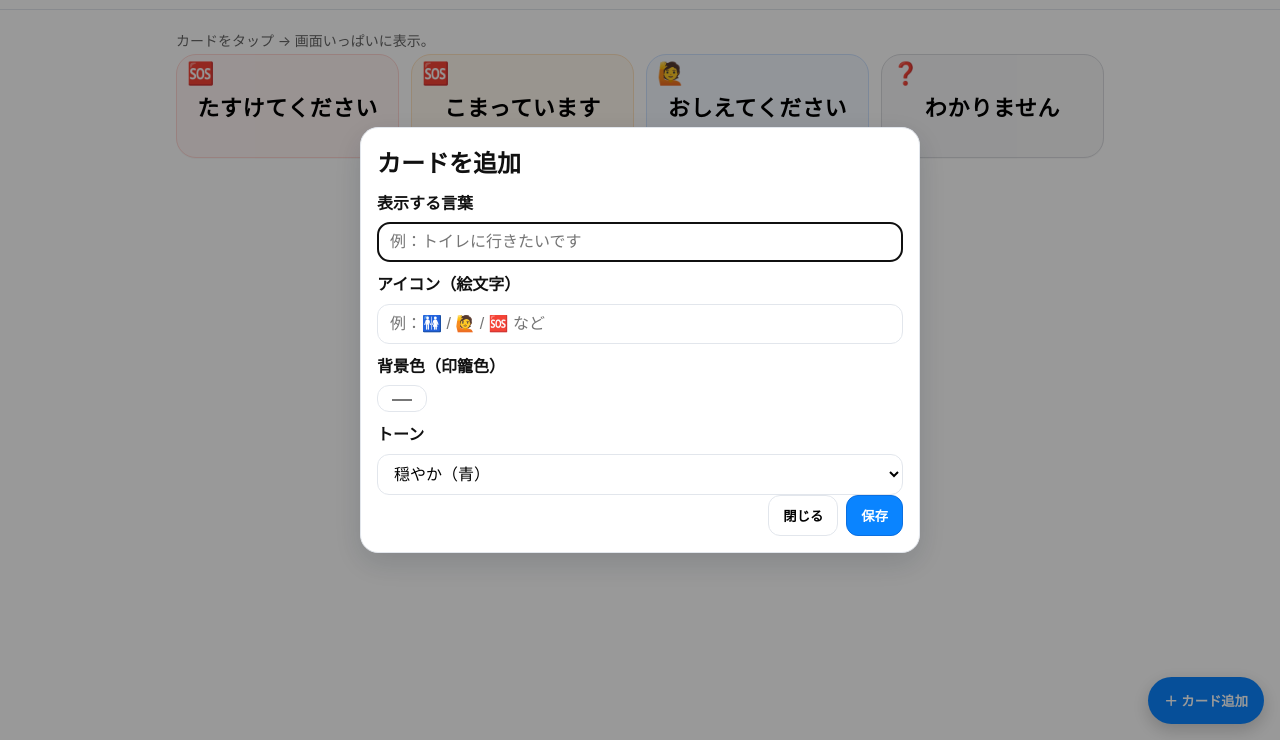
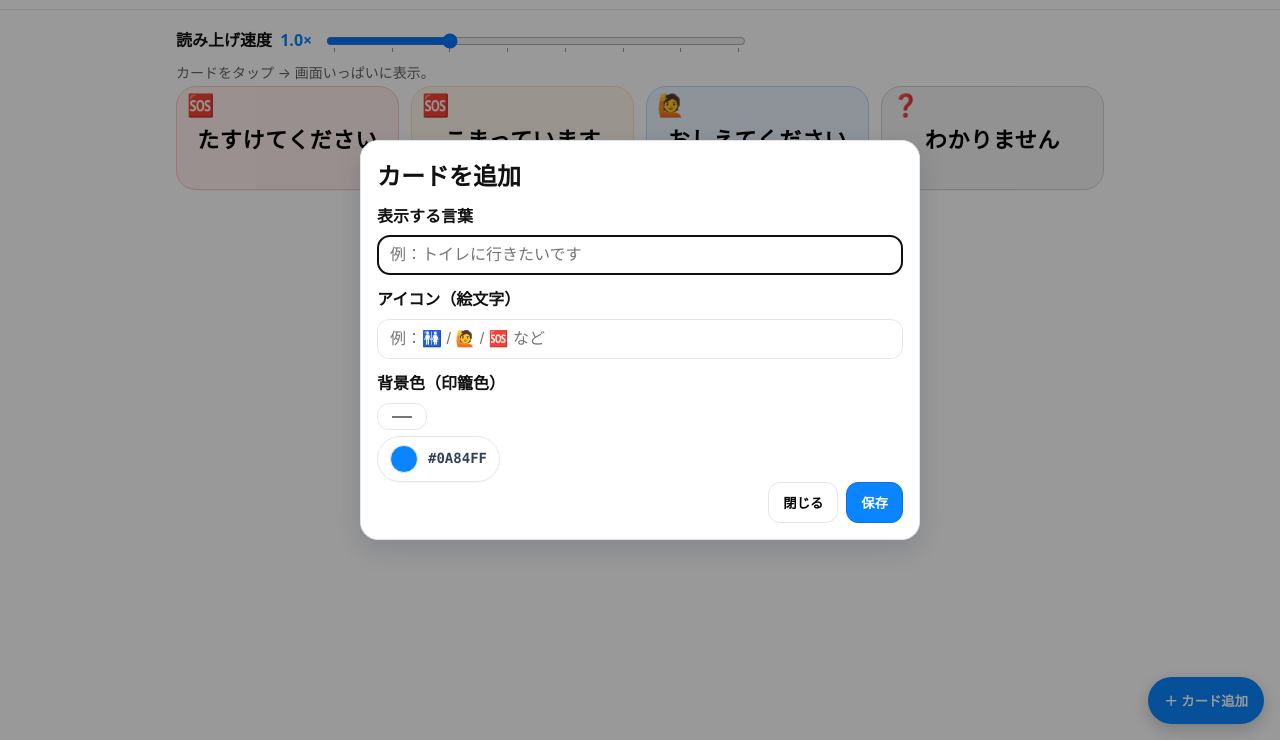
Before and after one commit to tkk-fk/help, a plain HTML site: page index.html in a window 1280 px wide. Both pictures are taken after a click on the button "＋ カード追加". Shown: the part 60-800 px from the top of the page. Drawn offline with Linux system fonts and the light colour scheme.

Commit message:
Update index.html

```diff
--- a/index.html
+++ b/index.html
@@ -9,7 +9,6 @@
     :root{
       --fg:#111; --bg:#fff; --muted:#666;
       --acc:#0a84ff; --card:#f7f8fa; --border:#e2e6ec;
-      --danger:#ff3b30; --warn:#ff9f0a; --calm:#0a84ff; --neutral:#6c6d70;
       --radius:20px;
     }
     *{box-sizing:border-box}
@@ -43,11 +42,17 @@
     }
     .card:active{transform:scale(.98)}
     .badge{position:absolute; left:10px; top:8px; font-size:22px; line-height:1}
-    .tone-danger{border-color:#ffd6d3; background:#fff5f4}
-    .tone-warn{border-color:#ffe4c2; background:#fff8ee}
-    .tone-calm{border-color:#cfe3ff; background:#f3f8ff}
-    .tone-neutral{border-color:#d9dade; background:#f7f7f8}
     .card .small{position:absolute; right:10px; top:8px; color:var(--muted); font-size:12px}
+
+    /* 読み上げ速度スライダー */
+    .rate-wrap{
+      display:flex; align-items:center; gap:12px;
+      margin:6px 0 8px; flex-wrap:wrap;
+    }
+    .rate-wrap label{ font-weight:700; }
+    .rate-wrap .val{ font-weight:800; color:#0a84ff; margin-left:4px; }
+    .rate-wrap input[type="range"]{ width:min(420px, 100%); }
+    .rate-note{ color:#818899; font-size:12px; }
 
     /* Placard (overlay) */
     .placard{
@@ -101,17 +106,18 @@
       padding:16px;
     }
     .sheet h2{margin:0 0 8px}
-    .sheet form{display:grid; gap:10px}
+    .sheet form{display:grid; gap:12px}
     .field{display:grid; gap:6px}
     label{font-weight:700}
-    input[type="text"], input[type="color"], select{
+
+    input[type="text"], input[type="color"]{
       font-size:16px; padding:10px 12px; border:1px solid var(--border); border-radius:12px; background:#fff;
     }
     .btn{
       border:1px solid var(--border); background:#fff; padding:10px 14px; border-radius:12px; cursor:pointer; font-weight:700;
     }
-    .btn.primary{background:var(--acc); color:#fff; border-color:#0b6fe0}
-    .btn.danger{background:var(--danger); color:#fff; border-color:#e4332a}
+    .btn.primary{background:#0a84ff; color:#fff; border-color:#0b6fe0}
+    .btn.danger{background:#ff3b30; color:#fff; border-color:#e4332a}
     .toolbar{display:flex; gap:8px; flex-wrap:wrap; justify-content:flex-end}
     footer{padding:20px 0 40px; color:#818899; text-align:center; font-size:12px}
 
@@ -128,6 +134,22 @@
       background:#0a84ff; color:#fff; border:none; box-shadow:0 6px 18px rgba(0,0,0,.2);
       cursor:pointer;
     }
+
+    /* 色スウォッチ（白い楕円） */
+    .swatch-oval{
+      display:inline-flex; align-items:center; gap:10px;
+      background:#fff; border:1px solid var(--border); border-radius:999px;
+      padding:8px 12px; box-shadow:0 1px 0 rgba(0,0,0,.03);
+      width:fit-content;
+    }
+    .swatch-dot{
+      width:28px; height:28px; border-radius:999px; border:1px solid var(--border);
+      background:#0a84ff;
+    }
+    .swatch-hex{
+      font-family: ui-monospace, "SFMono-Regular", Menlo, Consolas, monospace;
+      font-size:14px; font-weight:700; color:#334155;
+    }
   </style>
 </head>
 <body>
@@ -138,6 +160,17 @@
   </header>
 
   <main id="main" class="wrap">
+    <!-- 読み上げ速度コントロール -->
+    <div class="rate-wrap" aria-label="読み上げ速度の調整">
+      <label for="rate">読み上げ速度 <span id="rateVal" class="val">1.0×</span></label>
+      <input id="rate" type="range" min="0.6" max="2.0" step="0.1" value="1.0" list="rateTicks" aria-describedby="rateNote" />
+      <datalist id="rateTicks">
+        <option value="0.6"></option><option value="0.8"></option><option value="1.0"></option>
+        <option value="1.2"></option><option value="1.4"></option><option value="1.6"></option><option value="1.8"></option><option value="2.0"></option>
+      </datalist>
+
+    </div>
+
     <p class="hint">カードをタップ → 画面いっぱいに表示。</p>
     <div id="grid" class="grid" aria-label="選べる言葉一覧"></div>
   </main>
@@ -175,16 +208,12 @@
         <div class="field">
           <label for="fColor">背景色（印籠色）</label>
           <input id="fColor" type="color" value="#0a84ff" />
+          <div class="swatch-oval" aria-hidden="true">
+            <div id="swatchDot" class="swatch-dot"></div>
+            <div id="swatchHex" class="swatch-hex">#0A84FF</div>
+          </div>
         </div>
-        <div class="field">
-          <label for="fTone">トーン</label>
-          <select id="fTone">
-            <option value="calm">穏やか（青）</option>
-            <option value="warn">注意（橙）</option>
-            <option value="danger">緊急（赤）</option>
-            <option value="neutral">中立（灰）</option>
-          </select>
-        </div>
+        <!-- トーン選択は削除 -->
       </form>
       <div class="toolbar">
         <button class="btn" id="cancelModal" type="button">閉じる</button>
@@ -200,10 +229,10 @@
   ;(()=>{
     // --- 初期プリセット（ストレージには保存しない） ---
     const PRESETS = [
-      { text:"たすけてください", color:"#ff3b30", emoji:"🆘", tone:"danger", builtIn:true },
-      { text:"こまっています",     color:"#ff9f0a", emoji:"🆘", tone:"warn",   builtIn:true },
-      { text:"おしえてください",   color:"#0a84ff", emoji:"🙋", tone:"calm",   builtIn:true },
-      { text:"わかりません",       color:"#6c6d70", emoji:"❓", tone:"neutral",builtIn:true },
+      { text:"たすけてください", color:"#ff3b30", emoji:"🆘", builtIn:true },
+      { text:"こまっています",     color:"#ff9f0a", emoji:"🆘", builtIn:true },
+      { text:"おしえてください",   color:"#0a84ff", emoji:"🙋", builtIn:true },
+      { text:"わかりません",       color:"#6c6d70", emoji:"❓", builtIn:true },
     ];
     const presetKeySet = new Set(PRESETS.map(k=>`${k.text}|${k.emoji||""}|${k.color||""}`));
 
@@ -233,6 +262,27 @@
     };
     const keyOf = (x)=>`${x.text}|${x.emoji||""}|${x.color||""}`;
 
+    function clamp(v,min,max){ return Math.min(max, Math.max(min, v)); }
+
+    // 色合成（カードの淡色背景/枠作成に使用）
+    function hexToRgb(hex){
+      const h = hex.replace('#','').trim();
+      const f = h.length===3 ? h.split('').map(c=>c+c).join('') : h;
+      const n = parseInt(f,16);
+      return { r:(n>>16)&255, g:(n>>8)&255, b:n&255 };
+    }
+    function rgbToHex(r,g,b){
+      return '#'+[r,g,b].map(x=>x.toString(16).padStart(2,'0')).join('').toUpperCase();
+    }
+    function mixHex(hex1, hex2, w){ // 0..1 で hex2 の比率
+      const a=hexToRgb(hex1), b=hexToRgb(hex2);
+      const r=Math.round(a.r*(1-w)+b.r*w);
+      const g=Math.round(a.g*(1-w)+b.g*w);
+      const b2=Math.round(a.b*(1-w)+b.b*w);
+      return rgbToHex(r,g,b2);
+    }
+    function tint(hex, w){ return mixHex(hex, "#FFFFFF", w); } // 白へ寄せる
+
     function dedupe(list){
       const seen = new Set();
       return list.filter(it=>{ const k=keyOf(it); if(seen.has(k)) return false; seen.add(k); return true; });
@@ -245,11 +295,12 @@
     const load = ()=>{
       try{
         const raw = JSON.parse(localStorage.getItem(store.keyItems) || "[]");
-        // builtIn除外＋プリセットと同一キーのユーザー項目も削除（保存もクリーン化）
+        // builtIn除外＋プリセット重複を排除
         const filtered = Array.isArray(raw) ? raw.filter(x=> !x.builtIn && !presetKeySet.has(keyOf(x))) : [];
         store.items = dedupe(filtered);
         const settings = JSON.parse(localStorage.getItem(store.keySettings) || "{}");
         store.settings = { ...store.settings, ...settings };
+        store.settings.voiceRate = clamp(Number(store.settings.voiceRate||1.0), 0.6, 2.0);
       }catch(_){
         store.items = [];
       }
@@ -273,14 +324,23 @@
     }
     function haptic(ms=10){ try{ navigator.vibrate?.(ms); }catch(_){ } }
 
-    // --- UI描画 ---
+    // --- UI描画（カード色 = 背景色に合わせる） ---
     const grid = $("#grid");
+    function styleCardByColor(card, color){
+      try{
+        const bg = tint(color, 0.92);  // 92%白に寄せた淡色
+        const bd = tint(color, 0.70);  // 枠は少し濃い
+        card.style.background = bg;
+        card.style.borderColor = bd;
+      }catch(_){}
+    }
     function render(){
       grid.innerHTML = "";
       const all = [...PRESETS, ...store.items];
       const list = dedupe(all);
       list.forEach((it)=>{
-        const card = el("button", { class:`card tone-${it.tone||"neutral"}`, type:"button" });
+        const card = el("button", { class:`card`, type:"button" });
+        styleCardByColor(card, it.color || "#6c6d70");
         card.append(
           el("div",{class:"badge"}, it.emoji || "🪬"),
           el("div",{}, it.text)
@@ -302,6 +362,24 @@
       save(); render();
     }
 
+    // --- 読み上げ速度UI ---
+    const rateSlider = $("#rate");
+    const rateValSpan = $("#rateVal");
+    function updateRateUI(v){
+      const val = clamp(Number(v)||1.0, 0.6, 2.0);
+      rateSlider.value = val;
+      rateValSpan.textContent = val.toFixed(1) + "×";
+    }
+    function initRateUI(){
+      updateRateUI(store.settings.voiceRate || 1.0);
+      rateSlider.addEventListener("input", ()=>{
+        const nv = clamp(Number(rateSlider.value)||1.0, 0.6, 2.0);
+        store.settings.voiceRate = nv;
+        saveSettings();
+        updateRateUI(nv);
+      });
+    }
+
     // --- Placard ---
     const placard = $("#placard"), placardText=$("#placardText"),
           placardEmoji=$("#placardEmoji"), unlockBtn=$("#unlockBtn"),
@@ -315,7 +393,7 @@
         const synth = window.speechSynthesis;
         synth.cancel();
         const u = new SpeechSynthesisUtterance(text);
-        u.lang="ja-JP"; u.rate=Number(store.settings.voiceRate||1.0);
+        u.lang="ja-JP"; u.rate=clamp(Number(store.settings.voiceRate||1.0), 0.6, 2.0);
         const t = setInterval(()=>{ if(!synth.speaking) synth.resume(); else clearInterval(t); }, 200);
         synth.speak(u);
       }catch(_){}
@@ -374,12 +452,19 @@
     // --- カード追加モーダル ---
     const modal = $("#modal"), addBtn=$("#addBtn");
     const addForm = $("#addForm");
-    const fText=$("#fText"), fEmoji=$("#fEmoji"), fColor=$("#fColor"), fTone=$("#fTone");
+    const fText=$("#fText"), fEmoji=$("#fEmoji"), fColor=$("#fColor");
+    const swatchDot=$("#swatchDot"), swatchHex=$("#swatchHex");
+
+    function updateSwatch(hex){
+      const v = (hex||"#0a84ff").toUpperCase();
+      swatchDot.style.background = v;
+      swatchHex.textContent = v;
+    }
 
     function openModal(){
       addForm.reset();
       fColor.value = "#0a84ff";
-      fTone.value = "calm";
+      updateSwatch("#0a84ff");
       modal.classList.add("show");
       setTimeout(()=> fText.focus(), 0);
     }
@@ -388,14 +473,14 @@
     $("#closeModal").addEventListener("click", closeModal);
     $("#cancelModal").addEventListener("click", closeModal);
     addBtn.addEventListener("click", openModal);
+    fColor.addEventListener("input", ()=> updateSwatch(fColor.value));
 
     function saveNewCard(){
       const text = (fText.value||"").trim();
       if(!text){ fText.focus(); return; }
       const emoji = (fEmoji.value||"").trim() || "🪬";
-      const color = fColor.value || "#0a84ff";
-      const tone  = fTone.value || "neutral";
-      const newItem = { text, emoji, color, tone, builtIn:false };
+      const color = (fColor.value || "#0a84ff").toUpperCase();
+      const newItem = { text, emoji, color, builtIn:false };
 
       // プリセットと重複するカードは保存しない
       if(presetKeySet.has(keyOf(newItem))) { closeModal(); return; }
@@ -415,6 +500,10 @@
     // --- 初期化 ---
     load();
     render();
+    // 読み上げ速度スライダー
+    const rateSliderEl = document.getElementById("rate");
+    if(rateSliderEl){ updateRateUI(store.settings.voiceRate || 1.0); rateSliderEl.value = store.settings.voiceRate; }
+    initRateUI();
   })();
   </script>
 </body>
```
